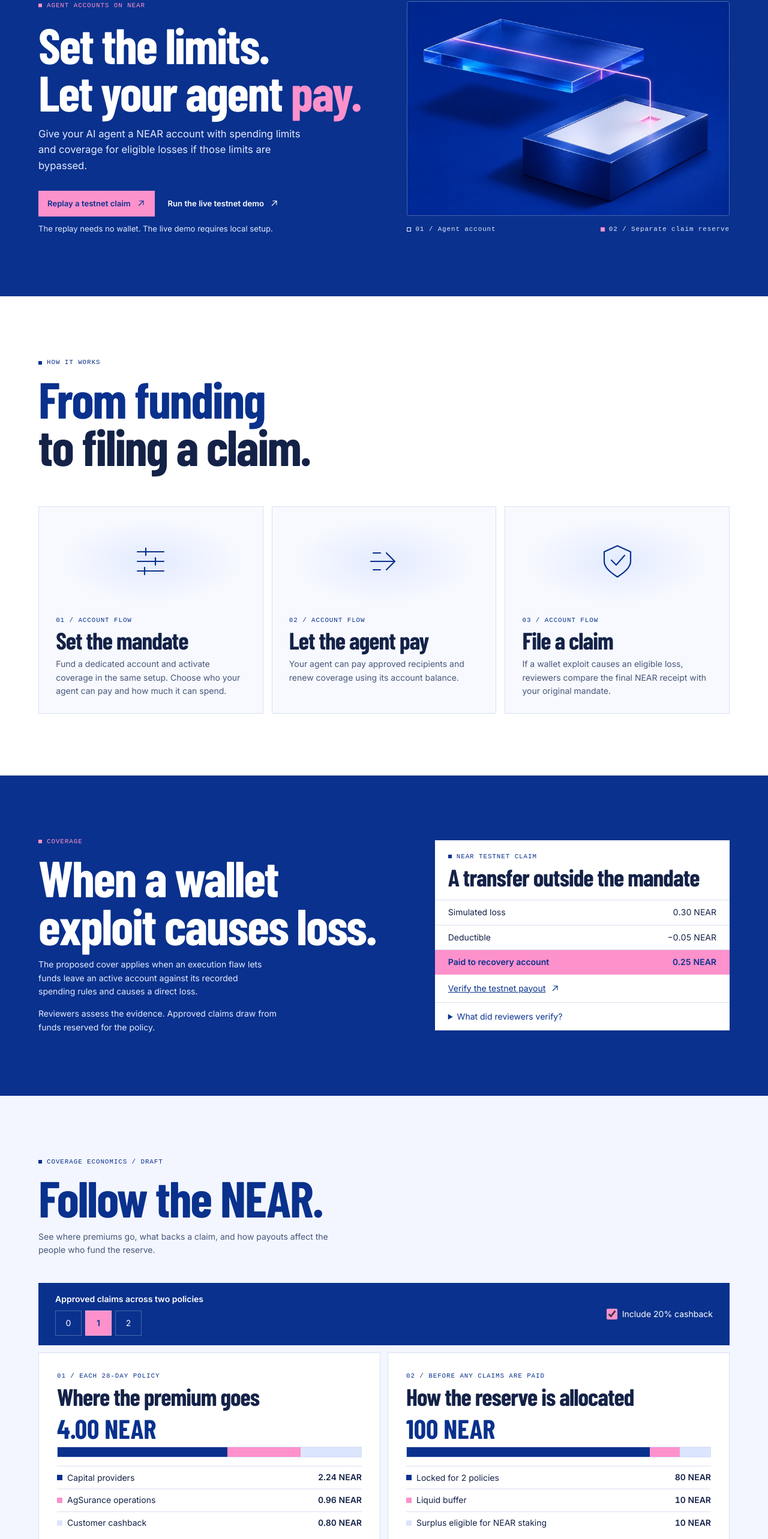
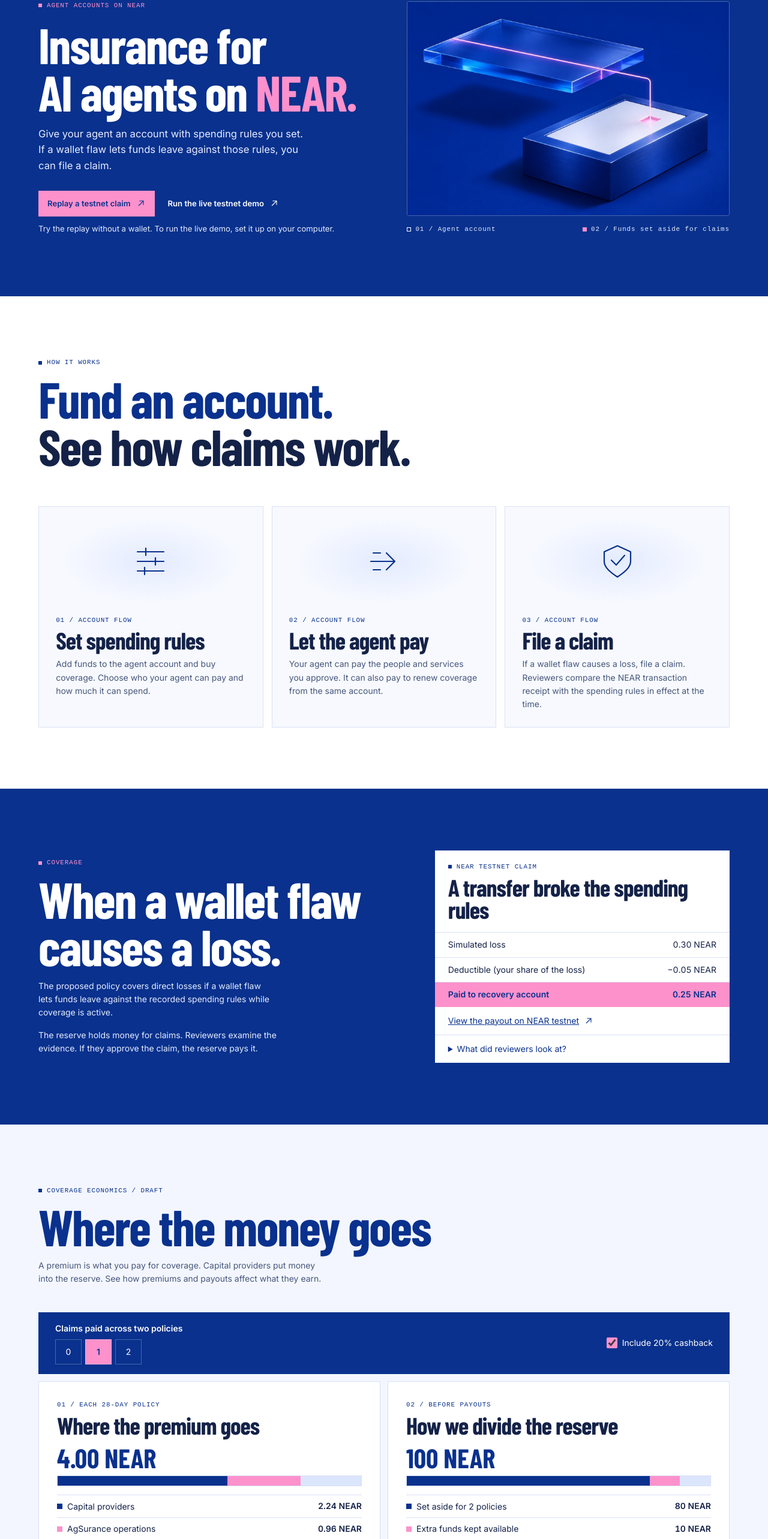
Before and after one commit to AgSurance/agsurance-fe, a Next.js app: page / in a window 1280 px wide. Shown: the part 171-2737 px from the top of the page at 60% size. Built offline with nearby package versions, Linux system fonts and the light colour scheme.

Commit message:
Clarify AgSurance landing page copy

```diff
--- a/src/app/coverage-economics.tsx
+++ b/src/app/coverage-economics.tsx
@@ -30,13 +30,13 @@ export function CoverageEconomics() {
     <section className={`section ${styles.section}`} id="economics" aria-labelledby="economics-title">
       <header className={styles.heading}>
         <p className="eyebrow"><span /> COVERAGE ECONOMICS / DRAFT</p>
-        <h2 id="economics-title">Follow the NEAR.</h2>
-        <p>See where premiums go, what backs a claim, and how payouts affect the people who fund the reserve.</p>
+        <h2 id="economics-title">Where the money goes</h2>
+        <p>A premium is what you pay for coverage. Capital providers put money into the reserve. See how premiums and payouts affect what they earn.</p>
       </header>
 
       <div className={styles.controls}>
         <fieldset>
-          <legend>Approved claims across two policies</legend>
+          <legend>Claims paid across two policies</legend>
           <div className={styles.options}>
             {[0, 1, 2].map((count) => (
               <label key={count}>
@@ -71,8 +71,8 @@ export function CoverageEconomics() {
           </article>
 
           <article className={styles.panel}>
-            <p className="eyebrow">02 / BEFORE ANY CLAIMS ARE PAID</p>
-            <h3>How the reserve is allocated</h3>
+            <p className="eyebrow">02 / BEFORE PAYOUTS</p>
+            <h3>How we divide the reserve</h3>
             <p className={styles.total}>{reserve} NEAR</p>
             <div className={styles.bar} aria-hidden="true">
               <span className={styles.blue} style={{ flex: locked }} />
@@ -80,9 +80,9 @@ export function CoverageEconomics() {
               <span className={styles.light} style={{ flex: surplus }} />
             </div>
             <dl className={styles.rows}>
-              <div><dt><i className={styles.blue} />Locked for {policies} policies</dt><dd>{locked} NEAR</dd></div>
-              <div><dt><i className={styles.pink} />Liquid buffer</dt><dd>{buffer} NEAR</dd></div>
-              <div><dt><i className={styles.light} />Surplus eligible for NEAR staking</dt><dd>{surplus} NEAR</dd></div>
+              <div><dt><i className={styles.blue} />Set aside for {policies} policies</dt><dd>{locked} NEAR</dd></div>
+              <div><dt><i className={styles.pink} />Extra funds kept available</dt><dd>{buffer} NEAR</dd></div>
+              <div><dt><i className={styles.light} />Funds available for NEAR staking</dt><dd>{surplus} NEAR</dd></div>
             </dl>
           </article>
         </div>
@@ -91,24 +91,24 @@ export function CoverageEconomics() {
           <article className={styles.outcome}>
             <p className="eyebrow">POLICYHOLDER</p>
             <h3>{payout} NEAR</h3>
-            <p>Paid per approved claim in this scenario. A {loss} NEAR covered loss with no recovery, less a {deductible} NEAR deductible.</p>
-            <p>Fund the agent with 50 NEAR. Pay {near(premium)} over 28 days for up to {limit} NEAR in payouts. After cashback, the premium costs {near(premium - rebate)}.</p>
+            <p>You lose {loss} NEAR in a covered incident and get none of it back before the payout. You bear the first {deductible} NEAR. The reserve pays the rest.</p>
+            <p>In this example, you add 50 NEAR to the agent account. Coverage costs {near(premium)} for 28 days and pays up to {limit} NEAR. After cashback, coverage costs {near(premium - rebate)}.</p>
           </article>
           <article className={`${styles.outcome} ${styles.capital}`}>
             <p className="eyebrow">CAPITAL PROVIDERS</p>
             <h3>{near(capitalResult)}</h3>
-            <p>From both policies, {near(policies * capitalShare)} in premium share less {near(paid * 100)} in claims. The reserve holds {reserve - paid} NEAR after payouts, before premium income.</p>
-            {claims > 0 && <p><strong>{breakEvenPolicies - claims} claim-free policies</strong> needed in total to cover these payouts, counted across policy periods.</p>}
+            <p>Capital providers receive {near(policies * capitalShare)} from both premiums and pay {near(paid * 100)} in claims. The reserve holds {reserve - paid} NEAR after payouts, before adding any premium income.</p>
+            {claims > 0 && <p>Capital providers need <strong>{breakEvenPolicies - claims} policies with no claims</strong> to break even on these payouts. That total can span several 28-day periods.</p>}
           </article>
           <article className={styles.outcome}>
             <p className="eyebrow">AGSURANCE OPERATOR</p>
             <h3>{near(policies * operatorShare)}</h3>
-            <p>Gross revenue from both policies, before the cost of claim reviews, monitoring, and support.</p>
+            <p>AgSurance receives this amount from both policies before it pays for reviews, monitoring, and support.</p>
           </article>
         </div>
       </div>
 
-      <p className={styles.note}>Illustrative 28-day scenario. Both policies are fully paid. With cashback enabled, both complete the term and qualify even if a claim is paid. Staking rewards and expenses are excluded from the capital result.</p>
+      <p className={styles.note}>This example assumes that both policies are paid in full and run for 28 days. With cashback on, you get 20% of the premium back when the policy ends. You get cashback even if the reserve paid a claim. The result for capital providers excludes staking rewards and expenses.</p>
     </section>
   );
 }
--- a/src/app/page.tsx
+++ b/src/app/page.tsx
@@ -29,20 +29,20 @@ function Brand() {
 const features = [
   {
     number: "01",
-    title: "Set the mandate",
-    description: "Fund a dedicated account and activate coverage in the same setup. Choose who your agent can pay and how much it can spend.",
+    title: "Set spending rules",
+    description: "Add funds to the agent account and buy coverage. Choose who your agent can pay and how much it can spend.",
     icon: "M5 8h22M5 16h22M5 24h22M12 5v6m8 2v6m-9 2v6",
   },
   {
     number: "02",
     title: "Let the agent pay",
-    description: "Your agent can pay approved recipients and renew coverage using its account balance.",
+    description: "Your agent can pay the people and services you approve. It can also pay to renew coverage from the same account.",
     icon: "M5 16h20m-7-7 7 7-7 7M7 9h6m-6 14h6",
   },
   {
     number: "03",
     title: "File a claim",
-    description: "If a wallet exploit causes an eligible loss, reviewers compare the final NEAR receipt with your original mandate.",
+    description: "If a wallet flaw causes a loss, file a claim. Reviewers compare the NEAR transaction receipt with the spending rules in effect at the time.",
     icon: "M16 3 27 8v8c0 5-5 9-11 13C10 25 5 21 5 16V8l11-5Zm-5 12 4 4 7-8",
   },
 ];
@@ -64,16 +64,15 @@ export default function Home() {
         <section className="hero" aria-labelledby="hero-title">
           <div className="hero-content">
             <p className="eyebrow"><span /> AGENT ACCOUNTS ON NEAR</p>
-            <h1 id="hero-title">Set the limits.<br />Let your agent <em>pay.</em></h1>
+            <h1 id="hero-title">Insurance for<br />AI agents on <em>NEAR.</em></h1>
             <p className="hero-caption">
-              Give your AI agent a NEAR account with spending limits and coverage for
-              eligible losses if those limits are bypassed.
+              Give your agent an account with spending rules you set. If a wallet flaw lets funds leave against those rules, you can file a claim.
             </p>
             <div className="hero-actions">
               <a className="primary-action" href={replay}>Replay a testnet claim <Arrow /></a>
               <Link className="text-action" href="/demo">Run the live testnet demo <Arrow /></Link>
             </div>
-            <p className="hero-note">The replay needs no wallet. The live demo requires local setup.</p>
+            <p className="hero-note">Try the replay without a wallet. To run the live demo, set it up on your computer.</p>
           </div>
           <figure className="hero-figure">
             <div className="hero-art">
@@ -88,7 +87,7 @@ export default function Home() {
             </div>
             <figcaption>
               <span><i /> 01 / Agent account</span>
-              <span><i /> 02 / Separate claim reserve</span>
+              <span><i /> 02 / Funds set aside for claims</span>
             </figcaption>
           </figure>
         </section>
@@ -96,7 +95,7 @@ export default function Home() {
         <section className="section" id="how-it-works" aria-labelledby="flow-title">
           <div className="section-heading">
             <p className="eyebrow"><span /> HOW IT WORKS</p>
-            <h2 id="flow-title">From funding<br /><span>to filing a claim.</span></h2>
+            <h2 id="flow-title">Fund an account.<br /><span>See how claims work.</span></h2>
           </div>
           <div className="features">
             {features.map(({ number, title, description, icon }) => (
@@ -117,25 +116,25 @@ export default function Home() {
         <section className="section coverage" id="coverage" aria-labelledby="coverage-title">
           <div>
             <p className="eyebrow"><span /> COVERAGE</p>
-            <h2 id="coverage-title">When a wallet<br />exploit causes loss.</h2>
-            <p className="coverage-copy">The proposed cover applies when an execution flaw lets funds leave an active account against its recorded spending rules and causes a direct loss.</p>
-            <p className="coverage-copy">Reviewers assess the evidence. Approved claims draw from funds reserved for the policy.</p>
+            <h2 id="coverage-title">When a wallet flaw<br />causes a loss.</h2>
+            <p className="coverage-copy">The proposed policy covers direct losses if a wallet flaw lets funds leave against the recorded spending rules while coverage is active.</p>
+            <p className="coverage-copy">The reserve holds money for claims. Reviewers examine the evidence. If they approve the claim, the reserve pays it.</p>
           </div>
 
           <article className="claim" id="claim" aria-labelledby="claim-title">
             <div className="claim-heading">
               <p className="eyebrow"><span /> NEAR TESTNET CLAIM</p>
-              <h3 id="claim-title">A transfer outside the mandate</h3>
+              <h3 id="claim-title">A transfer broke the spending rules</h3>
             </div>
             <dl className="claim-amounts">
               <div><dt>Simulated loss</dt><dd>0.30 NEAR</dd></div>
-              <div><dt>Deductible</dt><dd>−0.05 NEAR</dd></div>
+              <div><dt>Deductible (your share of the loss)</dt><dd>−0.05 NEAR</dd></div>
               <div className="claim-total"><dt>Paid to recovery account</dt><dd>0.25 NEAR</dd></div>
             </dl>
-            <a className="claim-receipt" href={payoutReceipt}>Verify the testnet payout <Arrow /></a>
+            <a className="claim-receipt" href={payoutReceipt}>View the payout on NEAR testnet <Arrow /></a>
             <details>
-              <summary>What did reviewers verify?</summary>
-              <p>The final NEAR transfer receipt, the spending rules in force at the time, and the coverage window.</p>
+              <summary>What did reviewers look at?</summary>
+              <p>Reviewers checked the final NEAR transfer receipt and the spending rules in effect at the time. They also checked whether coverage was active.</p>
             </details>
           </article>
         </section>
```
